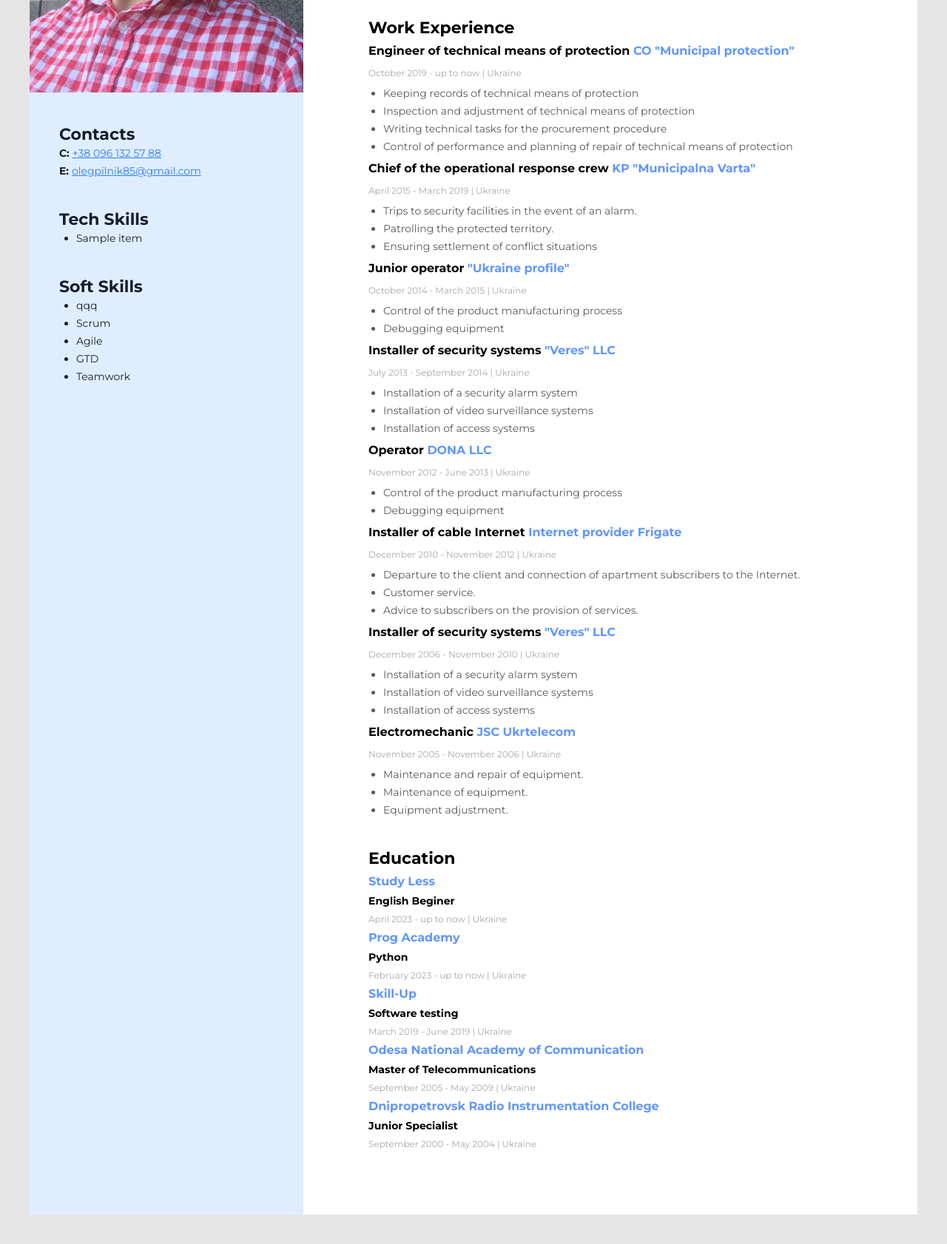
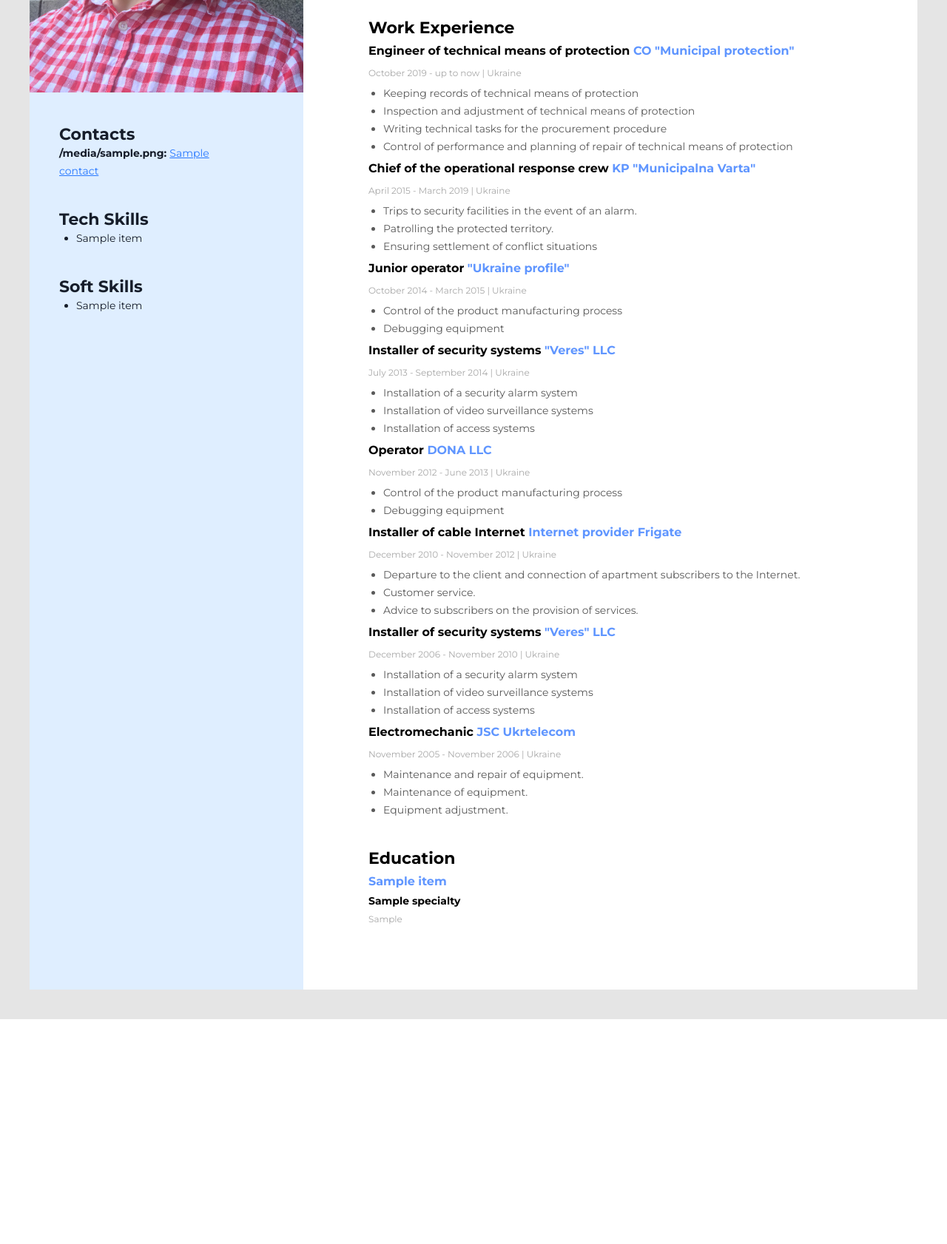
Before and after one commit to olegPilnik/Resume, a Flask app: template templates/base.html in a window 1280 px wide. Shown: the part 447-2129 px from the top of the page at 74% size. After the commit the page ends 1825 px from the top, so only its background shows below. Run offline with Flask 3, Linux system fonts and the light colour scheme; the template is opened without the code that fills it: most values are stand-ins (such as "Sample title", 1, 10 or a date in 2020).

Commit message:
08/07/2023

```diff
--- a/app.py
+++ b/app.py
@@ -16,6 +16,15 @@ app = Flask(__name__)    #  create instance class Flask
 @app.route('/')
 def index():
     conn = get_db_connection()
+    education = conn.execute('SELECT * FROM education').fetchall()
+    contacts = conn.execute('SELECT * FROM contacts').fetchall()
     tech_skills = conn.execute('SELECT * FROM tech_skills').fetchall()
+    soft_skills = conn.execute('SELECT * FROM soft_skills').fetchall()
+
     conn.close()
-    return render_template('base.html', tech_skills=tech_skills)
+    return render_template('base.html',
+                            education=education,
+                            contacts=contacts,
+                            tech_skills=tech_skills,
+                            soft_skills=soft_skills
+                            )
--- a/templates/base.html
+++ b/templates/base.html
@@ -21,9 +21,7 @@
         <!--About me-->
         <div class="about-me">
           <h2 class="my-profession">Full Stack Developer</h2>
-
           <h1 class="my-name">Oleg Pilnik</h1>
-
           <p class="my-summary">
             Responsible, purposeful, I want to move into the field of IT with the opportunity to develop.
             I want to master the profession of a developer. Ready to work for little money with the opportunity
@@ -208,41 +206,17 @@
               </li>
             </ul>
           </div>
-
         </div>
         <!--Education -->
         <div>
           <h3 class="main-content-title">Education</h3>
-          <!--Education 1  -->
+            {% for item in education %}
               <div>
-            <h4 class="name-institut">Study Less</h4>
-            <h5 class="speciality">English Beginer</h5>
-            <p class="education-period">April 2023 - up to now | Ukraine</p>
+                <h4 class="name-institut">{{ item.name_institution }}</h4>
+                <h5 class="speciality">{{ item.specialty }}</h5>
+                <p class="education-period">{{ item.study_period }}</p>
               </div>
-          <!--Education 2  -->
-          <div>
-            <h4 class="name-institut">Prog Academy</h4>
-            <h5 class="speciality">Python</h5>
-            <p class="education-period">February 2023 - up to now | Ukraine</p>
-          </div>
-          <!--Education 3  -->
-          <div>
-            <h4 class="name-institut">Skill-Up</h4>
-            <h5 class="speciality">Software testing</h5>
-            <p class="education-period">March 2019 - June 2019 | Ukraine</p>
-          </div>
-          <!-- Education 4 -->
-          <div>
-            <h4 class="name-institut">Odesa National Academy of Communication</h4>
-            <h5 class="speciality">Master of Telecommunications</h5>
-            <p class="education-period">September 2005 - May 2009 | Ukraine</p>
-          </div>
-          <!-- Education 5 -->
-          <div>
-            <h4 class="name-institut">Dnipropetrovsk Radio Instrumentation College</h4>
-            <h5 class="speciality">Junior Specialist</h5>
-            <p class="education-period">September 2000 - May 2004 | Ukraine</p>
-          </div>
+            {% endfor %}
         </div>
       </div>
       <!-- Sidebar -->
@@ -252,32 +226,28 @@
           <!-- Contacts -->
           <div class="contacts-container">
             <h3 class="sidebar_title">Contacts</h3>
-
               <ul>
-              <li class="contacts-item">C: <a class="contacts-link" href="tel:+30961325788">+38 096 132 57 88</a></li>
-              <li class="contacts-item">E: <a class="contacts-link" href="mailto:olegpilnik85@gmail.com">olegpilnik85@gmail.com</a></li>
+                {% for item in contacts %}
+                  <li class="contacts-item">{{ item.icon }}: <a class="contacts-link" href="{{ item.contact_link }}">{{ item.contact }}</a></li>
+                {% endfor %}
               </ul>
           </div>
           <!-- Tech skills -->
           <div class="tech-skills">
             <h3 class="sidebar_title">Tech Skills</h3>
             <ul class="skills-list">
-              {% block content %}
               {% for item in tech_skills %}
-                  <li class="skills-item">{{ item['title'] }}</li>
+                <li class="skills-item">{{ item.title }}</li>
               {% endfor %}
-              {% endblock %}
             </ul>
           </div>
           <!-- Soft Skills -->
           <div>
             <h3 class="sidebar_title">Soft Skills</h3>
             <ul class="skills-list">
-              <li class="skills-item">qqq</li>
-              <li class="skills-item">Scrum</li>
-              <li class="skills-item">Agile</li>
-              <li class="skills-item">GTD</li>
-              <li class="skills-item">Teamwork</li>
+              {% for item in soft_skills %}
+                <li class="skills-item">{{ item.title }}</li>
+              {% endfor %}
             </ul>
           </div>
         </div>
```
Also changed, not shown: init_db.py (+26 -4 lines), schema.sql (+10 -2 lines), database.db. Lines whose indentation alone changed are shown as unchanged.
